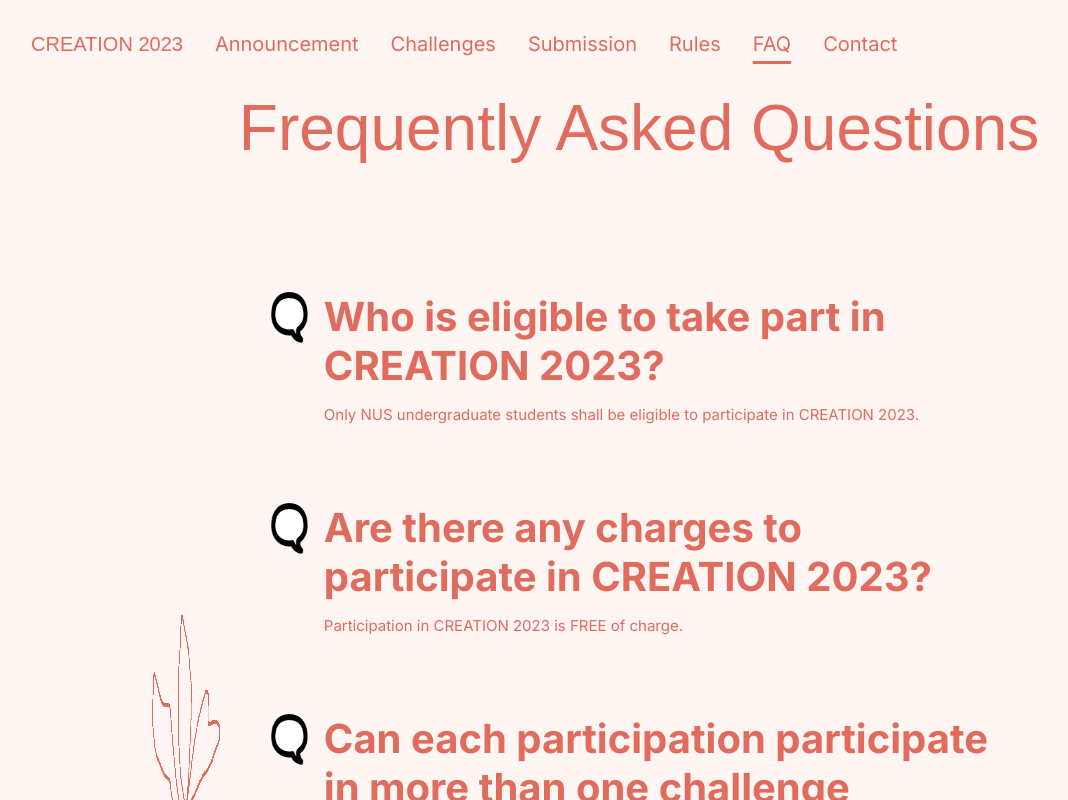
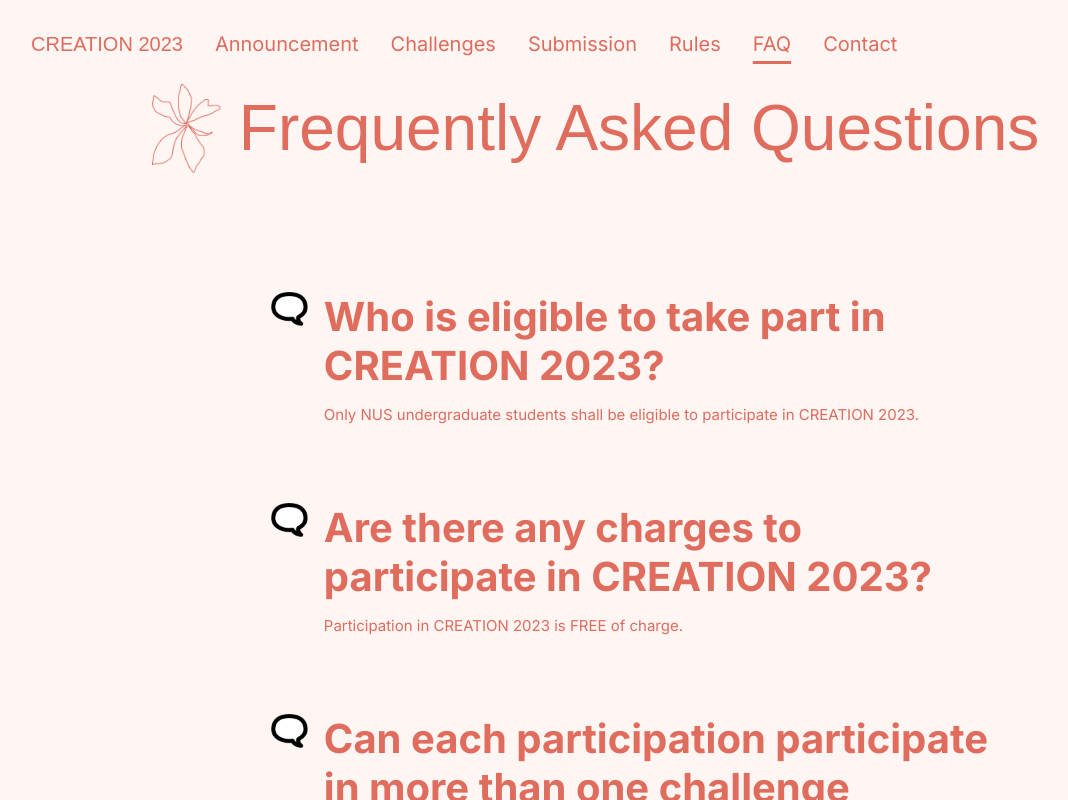
Before and after one commit to nussucommit/creation2023, a Next.js app: page /faq in a window 1280 px wide. Shown: the top 800 px of the page, without its empty margins (1-1069 px from the left). Built offline with nearby package versions, Linux system fonts and the light colour scheme; a web font is replaced by a local one.

Commit message:
Specify auto height

```diff
--- a/styles/ContactPage.module.scss
+++ b/styles/ContactPage.module.scss
@@ -16,6 +16,7 @@
 
 #contact-decoration {
   width: 80%;
+  height: auto;
 }
 
 @media only screen and (min-width: $sm) {
--- a/styles/FAQPage.module.scss
+++ b/styles/FAQPage.module.scss
@@ -28,6 +28,7 @@
 
 .faq-question > img {
   width: 5%;
+  height: auto;
 }
 
 .faq-question > div > h2 {
@@ -57,6 +58,7 @@
 
   #faq-decoration {
     width: 20%;
+    height: auto;
     display: block;
     position: absolute;
     top: -175px;
--- a/styles/RulePage.module.scss
+++ b/styles/RulePage.module.scss
@@ -47,6 +47,7 @@
 
   #rule-decoration {
     width: 15%;
+    height: auto;
     display: block;
     position: absolute;
     top: -125px;
```
